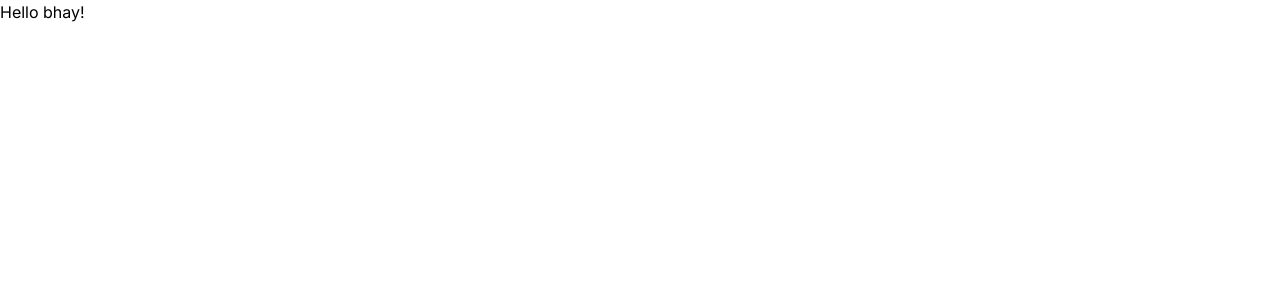
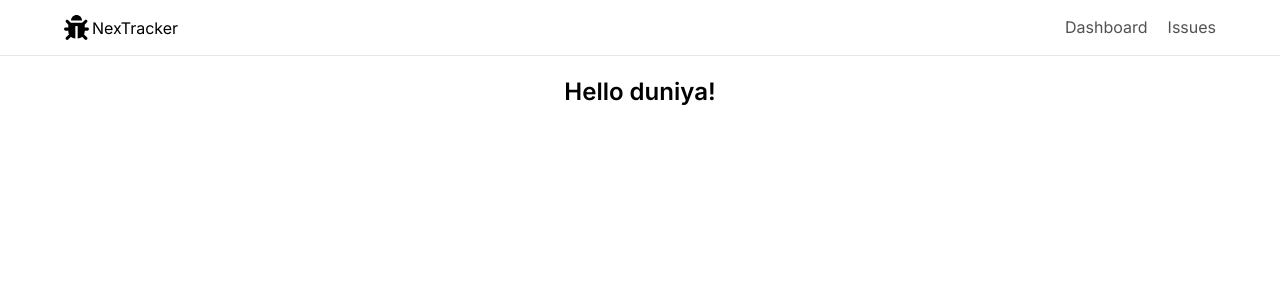
Before and after one commit to shubhamxdd/nextracker, a Next.js app: page / in a window 1280 px wide. Shown: the top 300 px of the page. Built offline with nearby package versions, Linux system fonts and the light colour scheme.

Commit message:
Create Navbar and Logo component

```diff
--- a/app/layout.tsx
+++ b/app/layout.tsx
@@ -1,22 +1,26 @@
-import type { Metadata } from 'next'
-import { Inter } from 'next/font/google'
-import './globals.css'
+import type { Metadata } from "next";
+import { Inter } from "next/font/google";
+import "./globals.css";
+import Navbar from "@/components/Navbar/Navbar";
 
-const inter = Inter({ subsets: ['latin'] })
+const inter = Inter({ subsets: ["latin"] });
 
 export const metadata: Metadata = {
-  title: 'Create Next App',
-  description: 'Generated by create next app',
-}
+  title: "Create Next App",
+  description: "Generated by create next app",
+};
 
 export default function RootLayout({
   children,
 }: {
-  children: React.ReactNode
+  children: React.ReactNode;
 }) {
   return (
     <html lang="en">
-      <body className={inter.className}>{children}</body>
+      <body className={inter.className}>
+        <Navbar />
+        <main>{children}</main>
+      </body>
     </html>
-  )
+  );
 }
--- a/app/page.tsx
+++ b/app/page.tsx
@@ -1,3 +1,3 @@
 export default function Home() {
-  return <h1>Hello bhay!</h1>;
+  return <h1 className="text-2xl font-semibold text-center">Hello duniya!</h1>;
 }
--- /dev/null
+++ b/components/Navbar/Logo.tsx
@@ -0,0 +1,17 @@
+import Link from "next/link";
+import { IconType } from "react-icons";
+
+interface LogoProps {
+  logo: IconType;
+}
+
+const Logo = ({ logo: Icon }: LogoProps) => {
+  return (
+    <div className="flex gap-[3px] items-center hover:scale-110 active:scale-110 transition">
+      <Icon size={25} />
+      <Link href="/">NexTracker</Link>
+    </div>
+  );
+};
+
+export default Logo;
--- /dev/null
+++ b/components/Navbar/Navbar.tsx
@@ -0,0 +1,30 @@
+import Link from "next/link";
+import { FaBug } from "react-icons/fa";
+import Logo from "./Logo";
+
+const Navbar = () => {
+  return (
+    <nav className="flex gap-6 mb-5 items-center border-b px-16 max-sm:px-3 max-md:px-4 max-lg:px-10 h-14 justify-between">
+      <Logo logo={FaBug} />
+      <ul className="flex gap-5">
+        <li>
+          <Link href="/" className="group transition duration-300 link_styles">
+            Dashboard
+            <span className="block focus:block active:block max-w-0 group-hover:max-w-full transition-all duration-500 h-0.5 rounded bg-zinc-700"></span>
+          </Link>
+        </li>
+        <li>
+          <Link
+            href="/issues"
+            className="group transition duration-300 link_styles"
+          >
+            Issues
+            <span className="block focus:block active:block max-w-0 group-hover:max-w-full transition-all duration-500 h-0.5 rounded bg-zinc-700"></span>
+          </Link>
+        </li>
+      </ul>
+    </nav>
+  );
+};
+
+export default Navbar;
```
